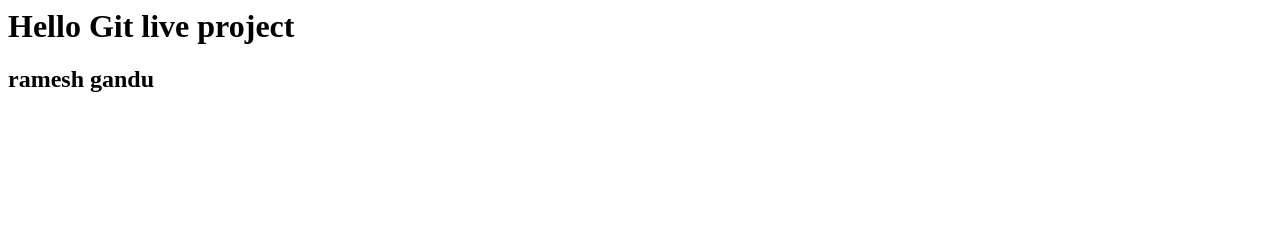
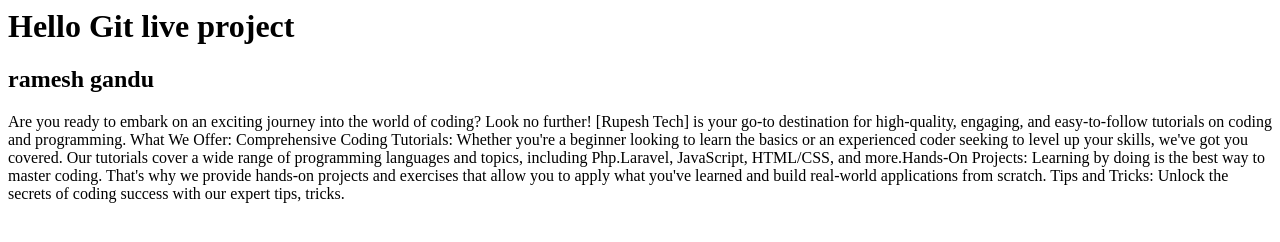
Before and after one commit to Rupeshkumar8862/ACCORDION, a plain HTML site: page index.html in a window 1280 px wide. Drawn offline with Linux system fonts and the light colour scheme.

Commit message:
Update index.html

```diff
--- a/index.html
+++ b/index.html
@@ -1,5 +1,6 @@
 <h1>Hello Git live project</h1>
  <h2>ramesh gandu</h2>
+<p> Are you ready to embark on an exciting journey into the world of coding? Look no further! [Rupesh Tech] is your go-to destination for high-quality, engaging, and easy-to-follow tutorials on coding and programming. What We Offer: Comprehensive Coding Tutorials: Whether you're a beginner looking to learn the basics or an experienced coder seeking to level up your skills, we've got you covered. Our tutorials cover a wide range of programming languages and topics, including Php.Laravel, JavaScript, HTML/CSS, and more.Hands-On Projects: Learning by doing is the best way to master coding. That's why we provide hands-on projects and exercises that allow you to apply what you've learned and build real-world applications from scratch. Tips and Tricks: Unlock the secrets of coding success with our expert tips, tricks.</p>
 <script>
 for (let i = 0; i < cars.length; i++) {
   text += cars[i] + "<br>";
```
